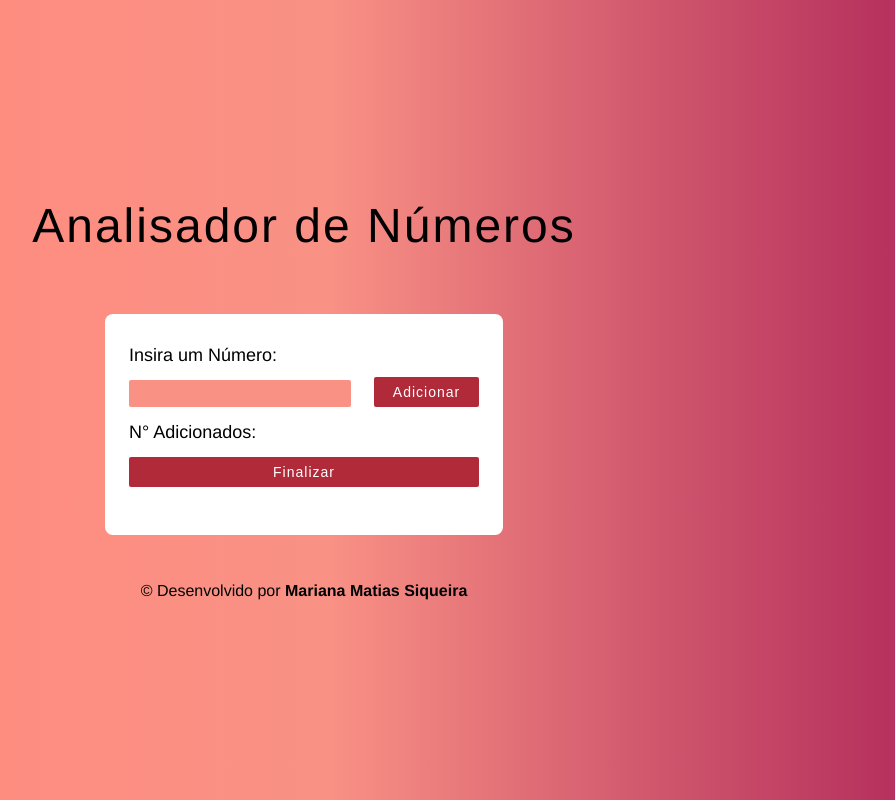
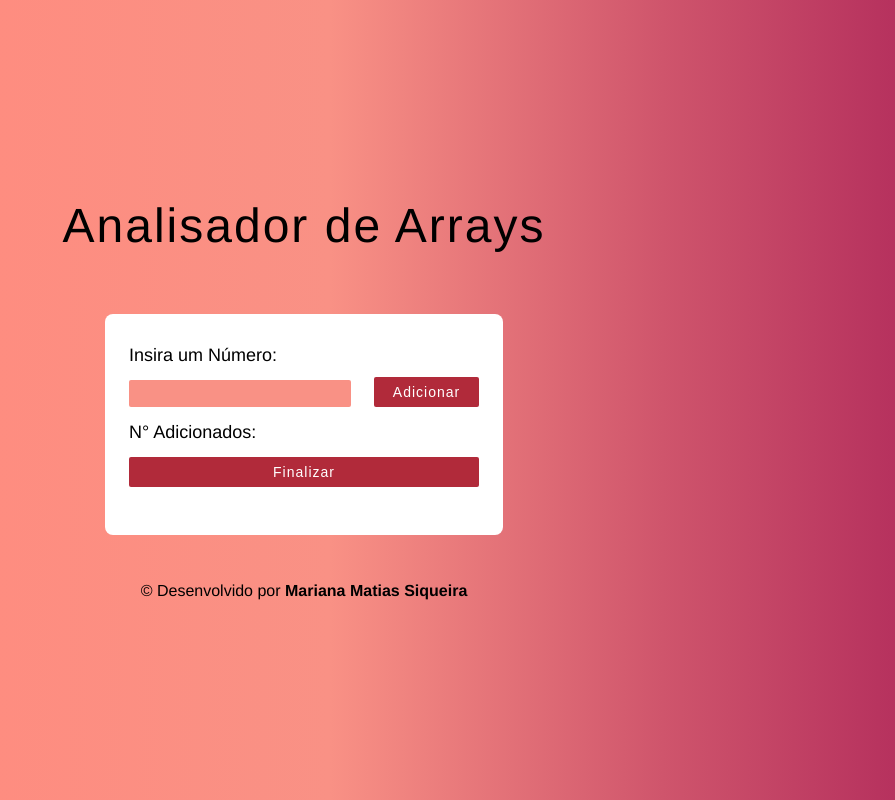
Before and after one commit to Mariana-M-Siqueira/Analisando_Array, a plain HTML site: page index.html in a window 1280 px wide. Shown: the whole page, without its empty margins (336-1231 px from the left). Drawn offline with Linux system fonts and the light colour scheme.

Commit message:
commit inicial

```diff
--- a/index.html
+++ b/index.html
@@ -16,7 +16,7 @@
 <body>
 
     <header class="cabecalho">
-        <h1 class="cabecalho__titulo">Analisador de Números</h1>
+        <h1 class="cabecalho__titulo">Analisador de Arrays</h1>
     </header>
 
     <main class="principal">
```
